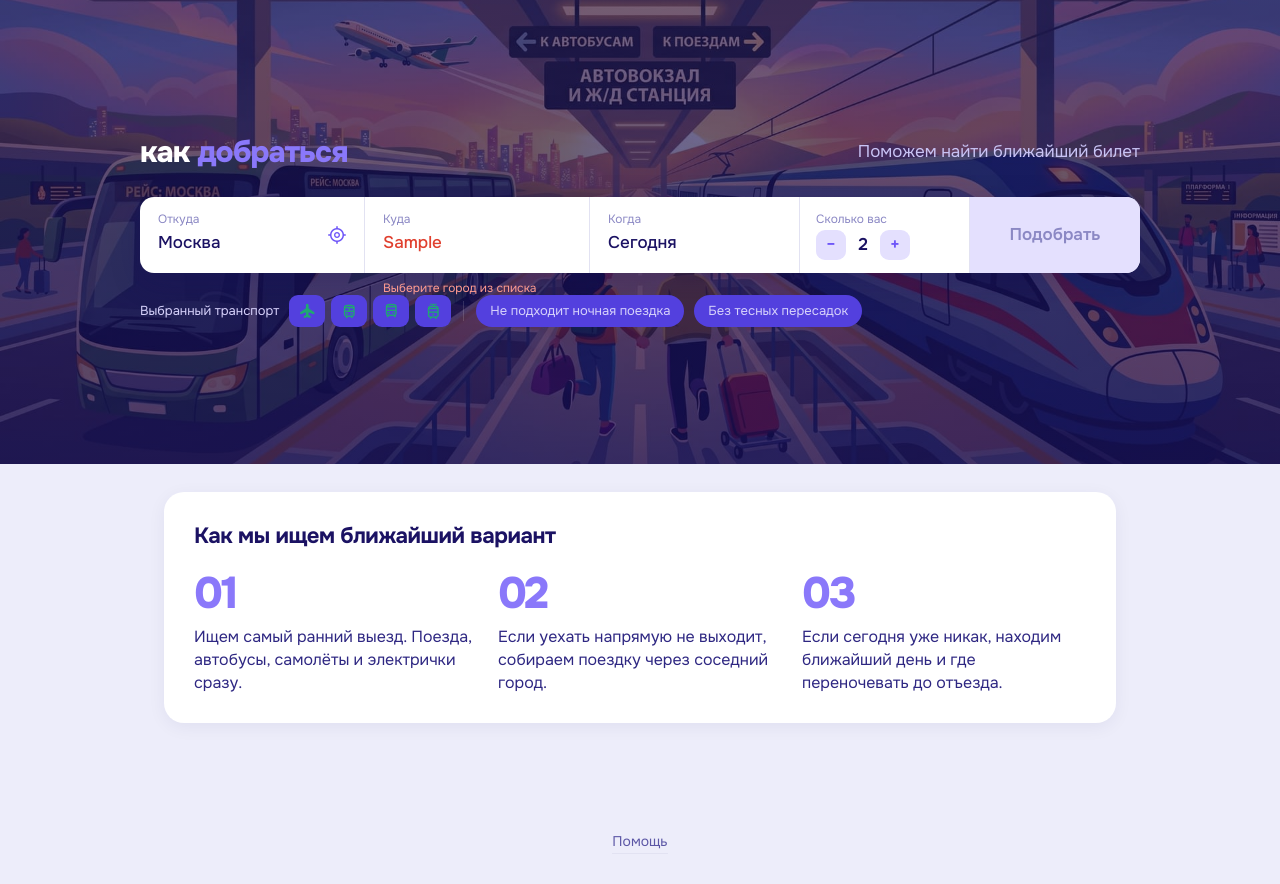
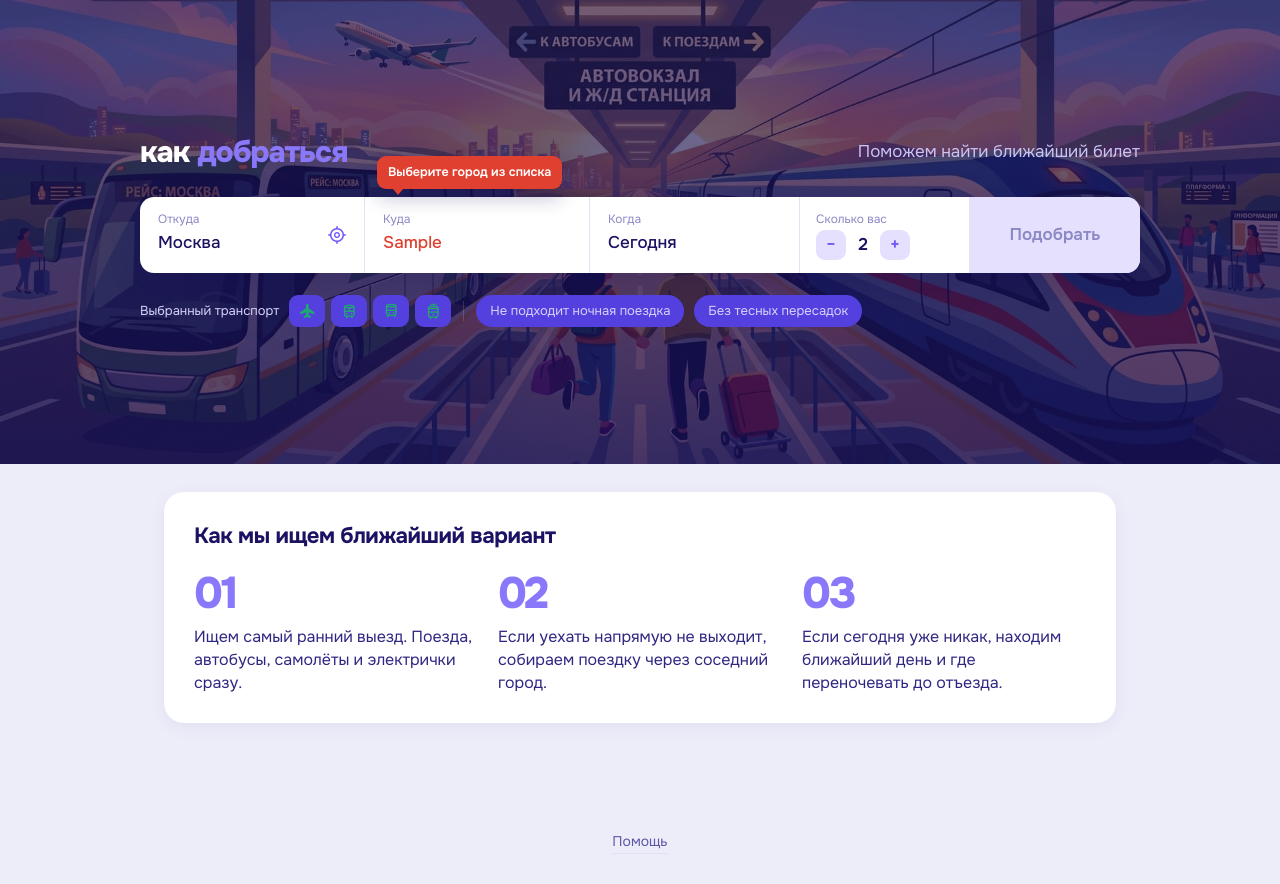
Before and after one commit to nyxandro/tutu-hackathon, a Next.js app: page / in a window 1280 px wide. Both pictures are taken after typing "Sample" into the empty fields and a click on the button "Добавить человека". Built offline with nearby package versions, Linux system fonts and the light colour scheme.

Commit message:
Ошибка города всплывает над полем

```diff
--- a/src/frontend/components/route/city-input.tsx
+++ b/src/frontend/components/route/city-input.tsx
@@ -263,18 +263,39 @@ export function CityInput({
       </label>
 
       {problem ? (
+        // Всплывашка идёт вверх: снизу она перекрывала фильтры и результаты.
         <span
           style={{
             position: 'absolute',
-            top: 'calc(100% + 6px)',
-            left: 18,
-            fontSize: 12,
-            color: '#FF9C90',
+            bottom: 'calc(100% + 8px)',
+            left: 12,
+            zIndex: 25,
+            padding: '7px 11px',
+            borderRadius: 9,
+            background: '#E0402F',
+            color: '#FFFFFF',
+            fontSize: 12.5,
+            fontWeight: 600,
             whiteSpace: 'nowrap',
+            boxShadow: '0 8px 20px rgba(21,12,86,.28)',
             pointerEvents: 'none',
           }}
         >
           {problem}
+          {/* Хвостик вниз, к полю: без него подсказка висит сама по себе */}
+          <span
+            aria-hidden
+            style={{
+              position: 'absolute',
+              top: '100%',
+              left: 16,
+              width: 0,
+              height: 0,
+              borderLeft: '5px solid transparent',
+              borderRight: '5px solid transparent',
+              borderTop: '6px solid #E0402F',
+            }}
+          />
         </span>
       ) : null}
 
```
